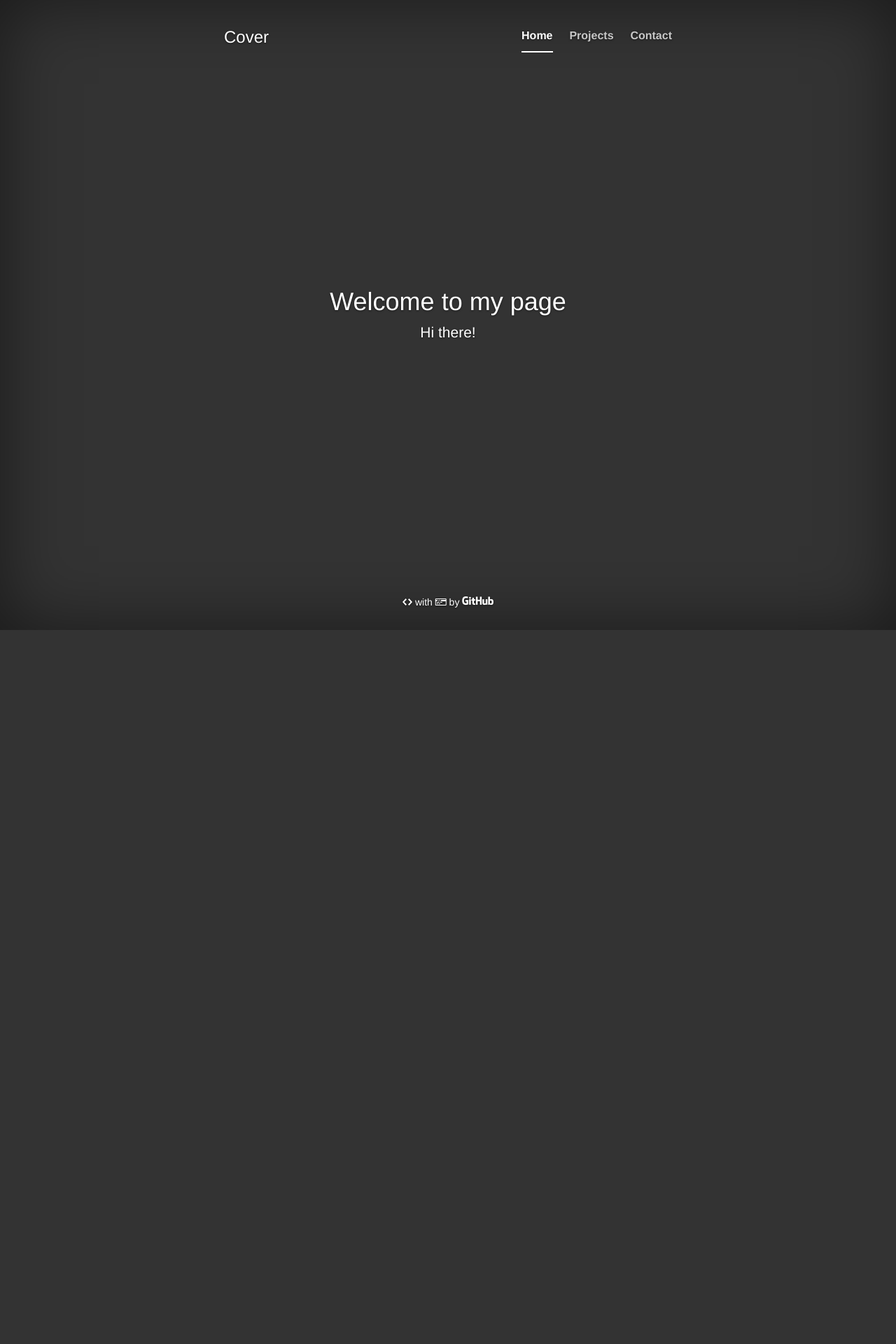
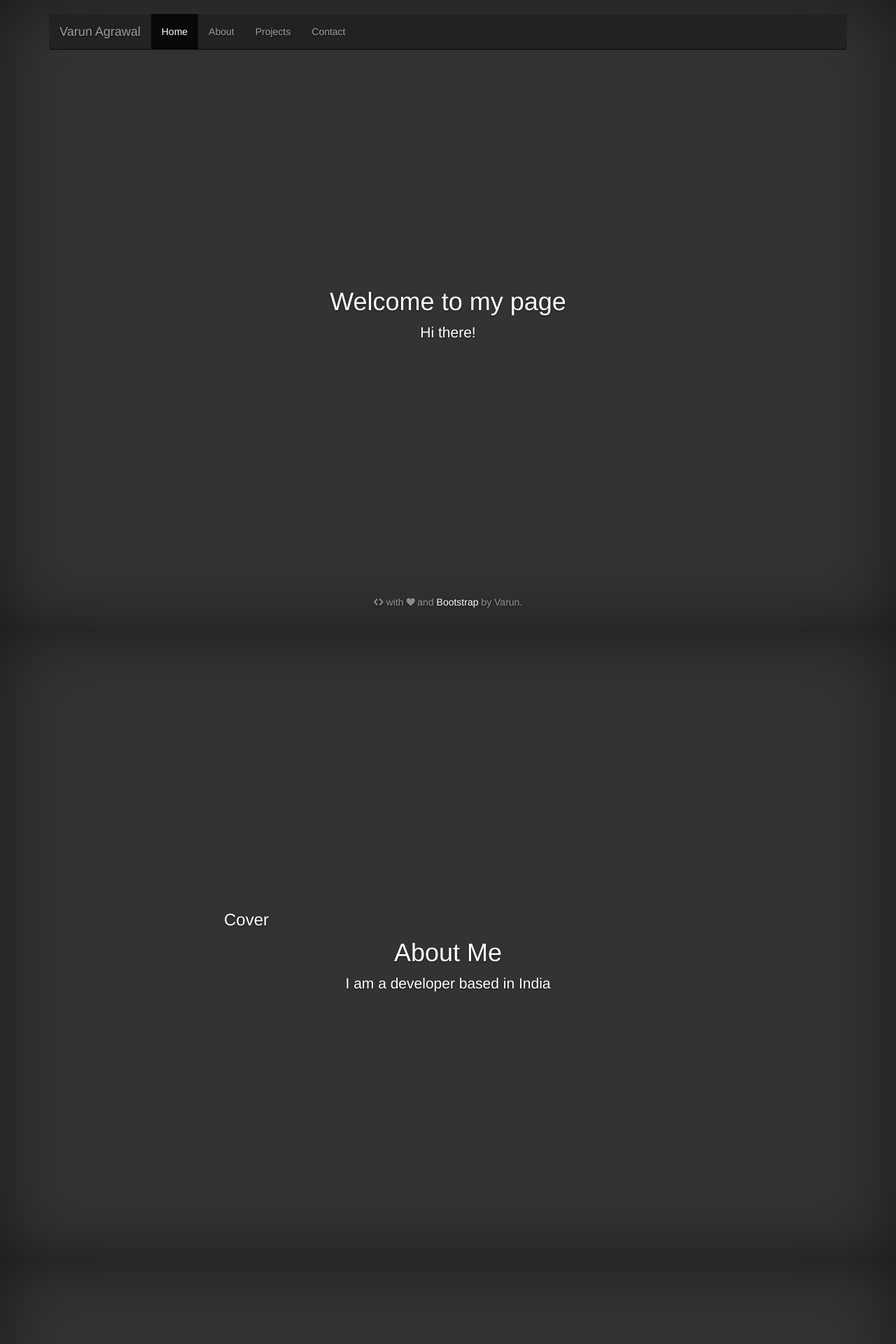
Before and after one commit to varunagrawal/varunagrawal.github.io, a Jekyll site: the page mainpage_test.html, which Jekyll copies as it is, in a window 1280 px wide. Shown: the top 1920 px of the page at 70% size. Built offline with Jekyll 4.4.1, drawn with Linux system fonts in a browser that asks for light colours; nearby versions of some CDN libraries; before the commit the page ends 900 px from its top, so only the background shows below that; some of the changed text lies outside the part shown.

Commit message:
Updated styles

```diff
--- a/css/cover.css
+++ b/css/cover.css
@@ -161,3 +161,51 @@ body {
     width: 700px;
   }
 }
+
+
+/* CUSTOMIZE THE NAVBAR
+-------------------------------------------------- */
+
+/* Special class on .container surrounding .navbar, used for positioning it into place. */
+.navbar-wrapper {
+  position: absolute;
+  top: 0;
+  right: 0;
+  left: 0;
+  z-index: 20;
+}
+
+/* Flip around the padding for proper display in narrow viewports */
+.navbar-wrapper > .container {
+  padding-right: 0;
+  padding-left: 0;
+}
+.navbar-wrapper .navbar {
+  padding-right: 15px;
+  padding-left: 15px;
+}
+.navbar-wrapper .navbar .container {
+  width: auto;
+}
+
+/* RESPONSIVE CSS
+-------------------------------------------------- */
+
+@media (min-width: 768px) {
+  /* Navbar positioning foo */
+  .navbar-wrapper {
+    margin-top: 20px;
+  }
+  .navbar-wrapper .container {
+    padding-right: 15px;
+    padding-left: 15px;
+  }
+  .navbar-wrapper .navbar {
+    padding-right: 0;
+    padding-left: 0;
+  }
+
+  /* The navbar becomes detached from the top, so we round the corners */
+  .navbar-wrapper .navbar {
+    border-radius: 4px;
+  }
--- a/mainpage_test.html
+++ b/mainpage_test.html
@@ -16,7 +16,9 @@
     <!-- Custom styles for this template -->
     <link href="css/cover.css" rel="stylesheet">
 
-	<link rel="stylesheet" href="/octicons/octicons.css">
+    <!--link href="stylesheets/stylesheet.css" rel="stylesheet"-->
+
+	<link rel="stylesheet" href="octicons/octicons.css">
 
     <!-- Just for debugging purposes. Don't actually copy these 2 lines! -->
     <!--[if lt IE 9]><script src="../../assets/js/ie8-responsive-file-warning.js"></script><![endif]-->
@@ -31,14 +33,53 @@
 
   <body>
 
+    <div class="navbar-wrapper">
+      <div class="container">
+
+        <nav class="navbar navbar-inverse navbar-static-top" role="navigation">
+          <div class="container">
+            <div class="navbar-header">
+              <button type="button" class="navbar-toggle collapsed" data-toggle="collapse" data-target="#navbar" aria-expanded="false" aria-controls="navbar">
+                <span class="sr-only">Toggle navigation</span>
+                <span class="icon-bar"></span>
+                <span class="icon-bar"></span>
+                <span class="icon-bar"></span>
+              </button>
+              <a class="navbar-brand" href="#">Varun Agrawal</a>
+            </div>
+            <div id="navbar" class="navbar-collapse collapse">
+              <ul class="nav navbar-nav">
+                <li class="active"><a href="#">Home</a></li>
+                <li><a href="#about">About</a></li>
+                <li><a href="#projects">Projects</a></li>
+                <li><a href="#contact">Contact</a></li>
+                <!--<li class="dropdown">
+                  <a href="#" class="dropdown-toggle" data-toggle="dropdown" role="button" aria-expanded="false">Dropdown <span class="caret"></span></a>
+                  <ul class="dropdown-menu" role="menu">
+                    <li><a href="#">Action</a></li>
+                    <li><a href="#">Another action</a></li>
+                    <li><a href="#">Something else here</a></li>
+                    <li class="divider"></li>
+                    <li class="dropdown-header">Nav header</li>
+                    <li><a href="#">Separated link</a></li>
+                    <li><a href="#">One more separated link</a></li>
+                  </ul>
+                </li>-->
+              </ul>
+            </div>
+          </div>
+        </nav>
+
+      </div>
+    </div>
+
     <div class="site-wrapper">
 
       <div class="site-wrapper-inner">
 
         <div class="cover-container">
 
-          <div class="masthead clearfix">
-            <div class="inner">
+            <!--<div class="inner">
               <h3 class="masthead-brand">Cover</h3>
               <nav>
                 <ul class="nav masthead-nav">
@@ -48,7 +89,7 @@
                 </ul>
               </nav>
             </div>
-          </div>
+          </div>-->
 
           <div class="inner cover">
             <h1 class="cover-heading">Welcome to my page</h1>
@@ -60,10 +101,8 @@
 
           <div class="mastfoot">
             <div class="inner">
-				<a href="https://github.com">
-					<span class="octicon octicon-code"></span> with <span class="octicon octicon-credit-card"></span> by <span class="octicon octicon-logo-github"></span></a>
-              <!--<p>Made with for <a href="http://getbootstrap.com">Bootstrap</a>, by <a href="https://twitter.com/mdo">@mdo</a>.</p>-->
-			  </a>
+              <span class="octicon octicon-code"></span> with <span class="octicon octicon-heart"></span> and <a href="http://getbootstrap.com">Bootstrap</a> by Varun.
+              <!--<p>Made with for , by <a href="https://twitter.com/mdo">@mdo</a>.</p>-->
             </div>
           </div>
 
@@ -72,6 +111,55 @@
       </div>
 
     </div>
+
+
+
+    <div name="about" class="site-wrapper">
+        <a name="about"></a>
+        <div class="site-wrapper-inner">
+
+            <div class="cover-container">
+                <div class="inner">
+                  <h3 class="masthead-brand">Cover</h3>
+                </div>
+            </div>
+
+            <div class="inner cover">
+                <h1 class="cover-heading">About Me</h1>
+                <p class="lead">I am a developer based in India</p>
+            </div>
+
+        </div>
+
+    </div>
+
+
+    <div name="projects" class="site-wrapper">
+        <a name="projects"></a>
+        <div class="site-wrapper-inner">
+
+        <div class="cover-container">
+
+            <div class="inner">
+              <h3 class="masthead-brand">Projects</h3>
+            </div>
+        </div>
+
+        <div class="inner cover">
+            <h1 class="cover-heading">Projects</h1>
+            <p class="lead">You can find my project portfolio here</p>
+        </div>
+
+
+
+        </div>
+
+      </div>
+
+    </div>
+
+
+
 
     <!-- Bootstrap core JavaScript
     ================================================== -->
--- a/stylesheets/stylesheet.css
+++ b/stylesheets/stylesheet.css
@@ -134,7 +134,7 @@ ul li {
 }
 
 ul li:before {
-  content: ">>";
+  /*content: ">>";*/
   font-family: Monaco, "Bitstream Vera Sans Mono", "Lucida Console", Terminal, monospace;
   font-size: 13px;
   color: #b5e853;
```
